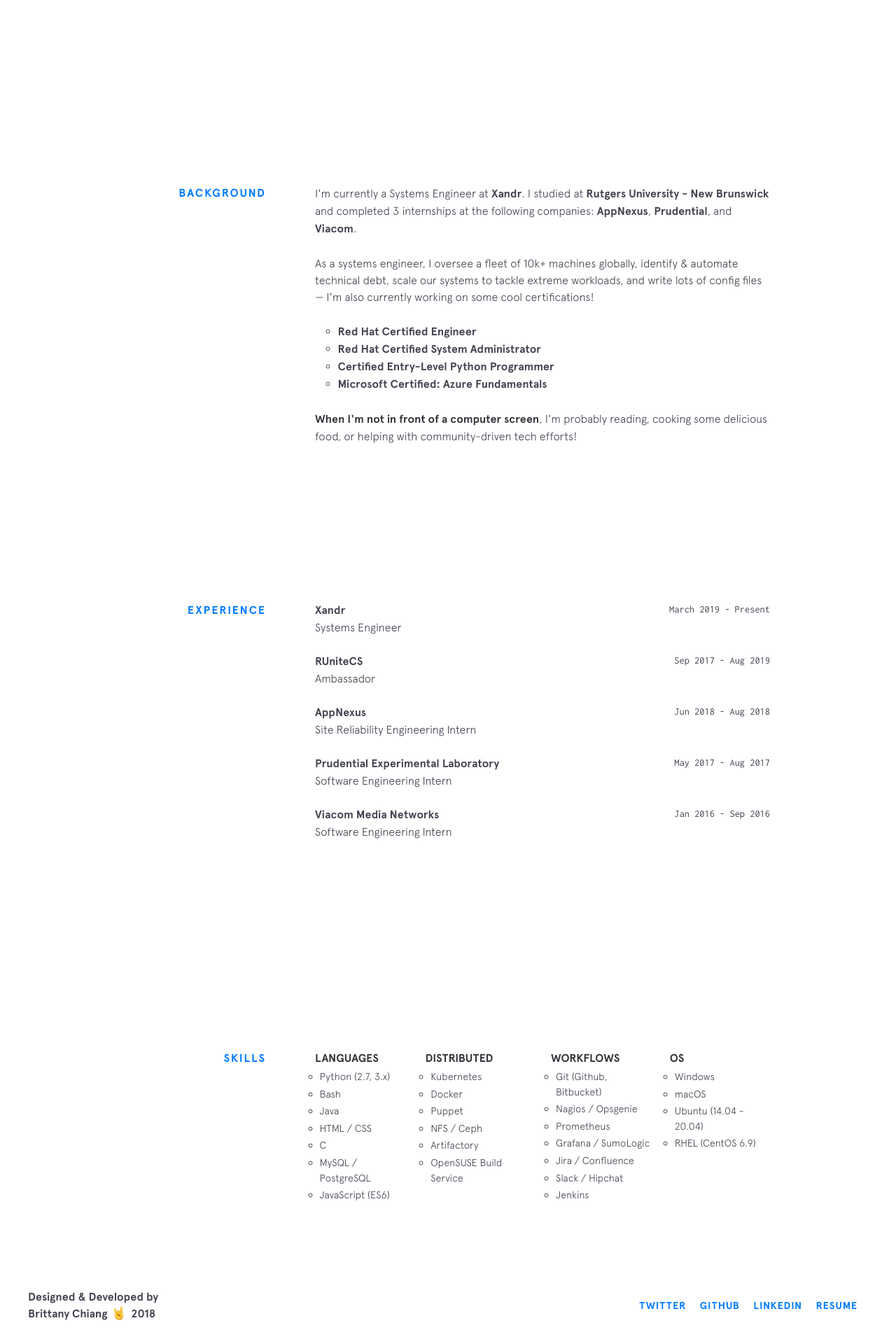
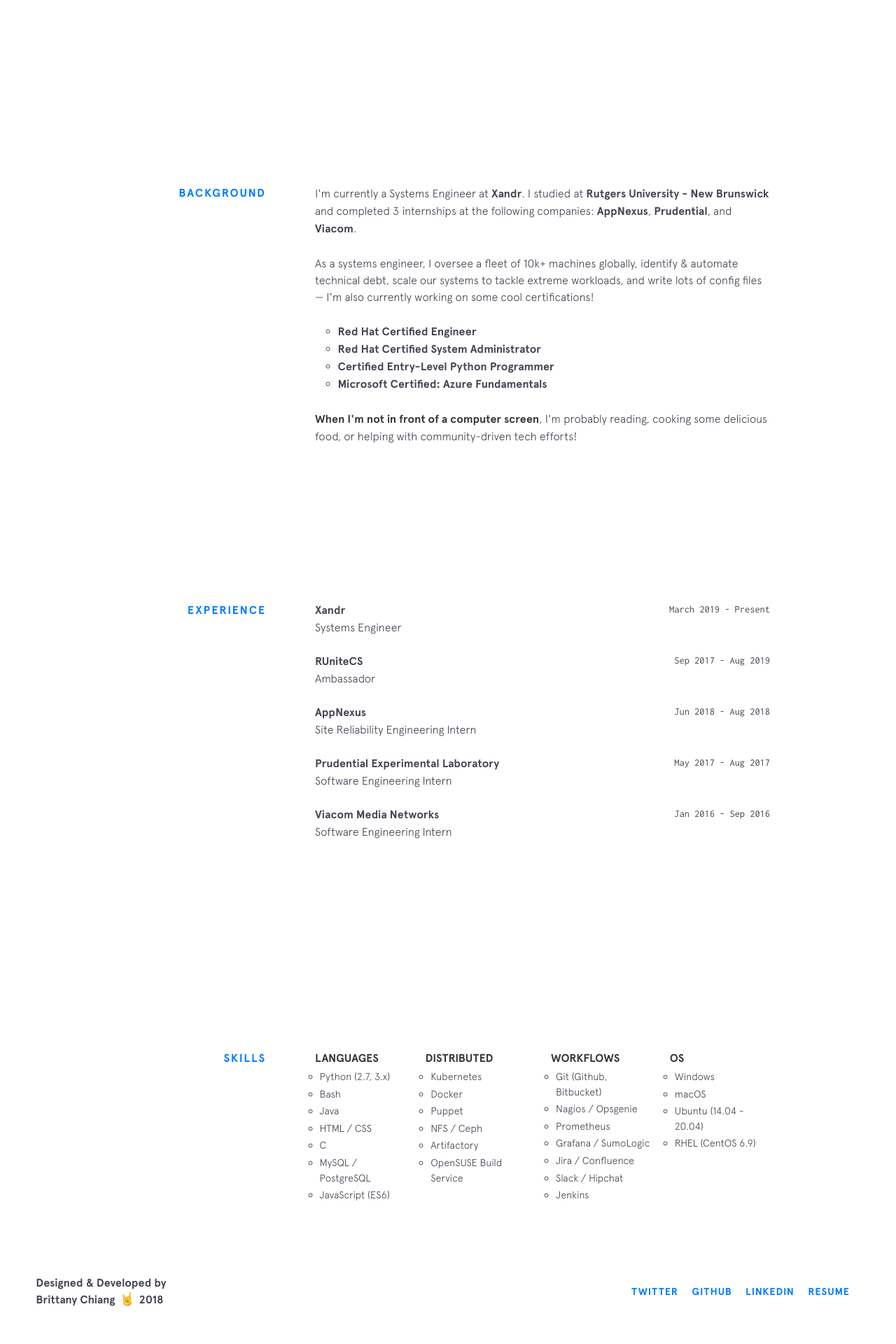
Before and after one commit to malenabashar/malenabashar.github.io, a Jekyll site: the page built from index.html, in a window 1280 px wide. Shown: the part 736-2656 px from the top of the page at 70% size. Built offline with Jekyll 4.4.1, drawn with Linux system fonts in a browser that asks for light colours; nearby versions of some CDN libraries.

Commit message:
Updating website

```diff
--- a/_includes/footer.html
+++ b/_includes/footer.html
@@ -1,4 +1,4 @@
-<div style="padding: 20px 40px;">
+<div style="padding: 0% 4% 4% 4%;">
 <footer class="footer">
   <div class="footer__copyright">
     <div class="top">
```
